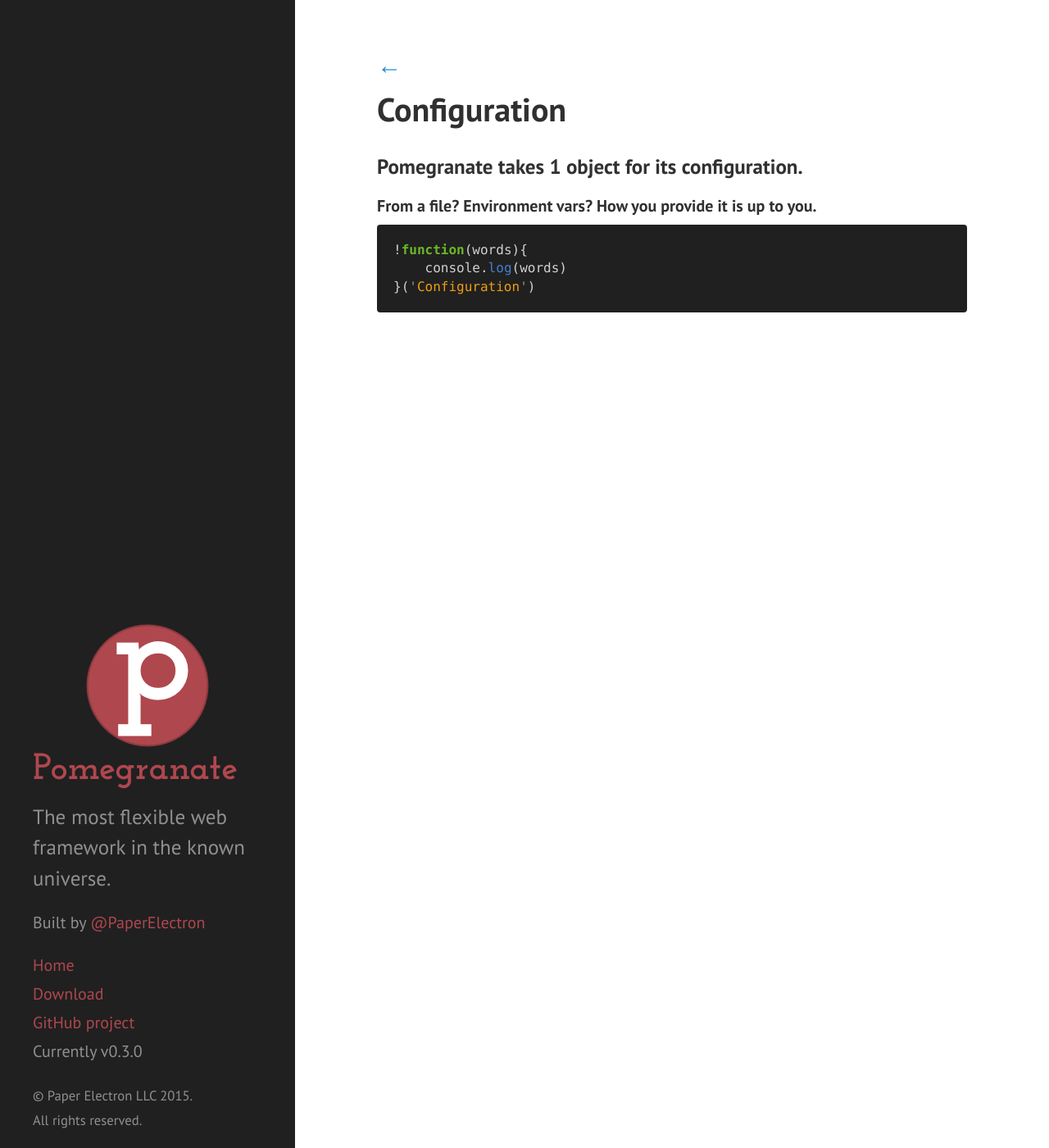
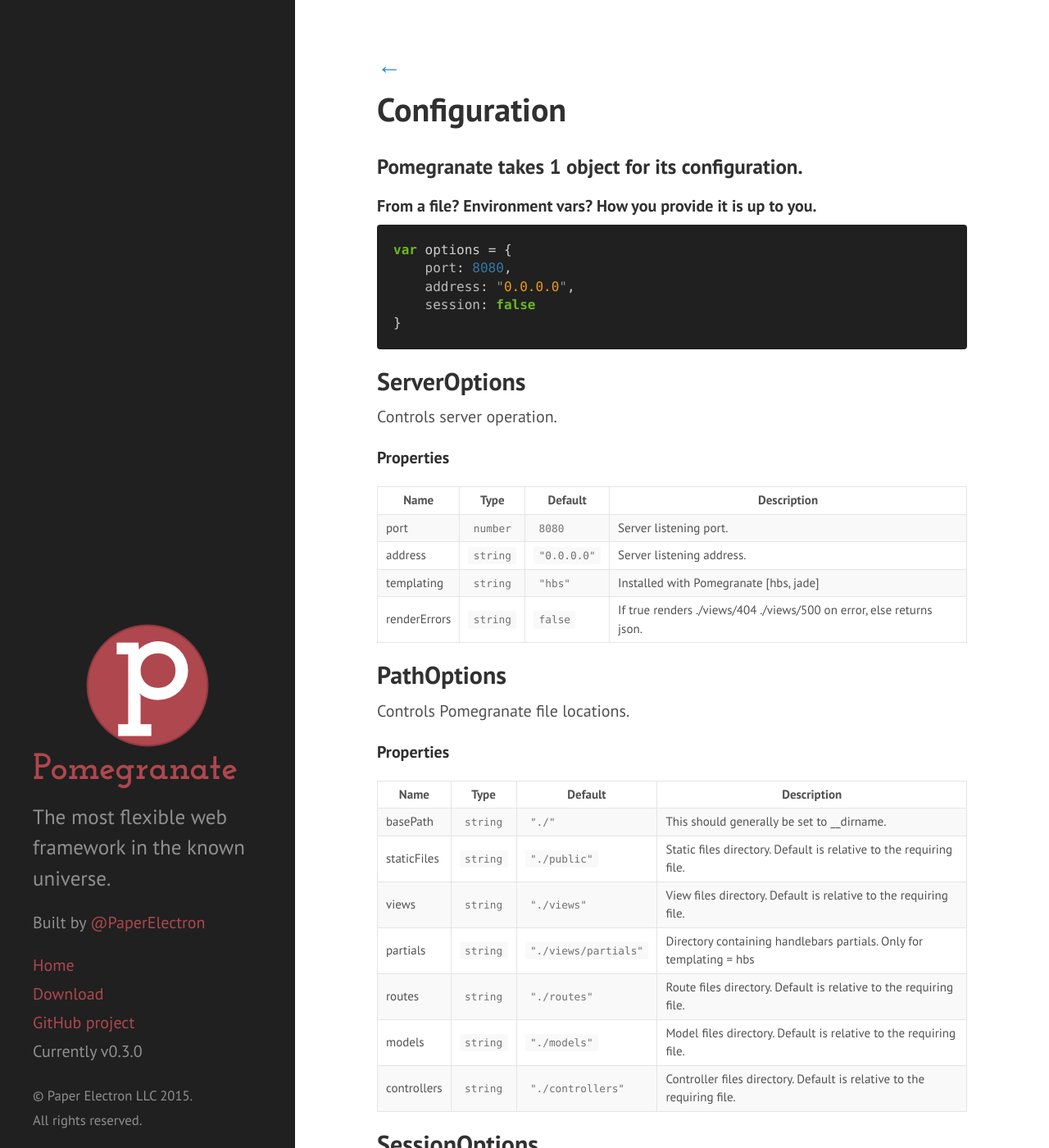
Before and after one commit to Pomegranate/Pomegranate, a Jekyll site: the page built from _gh-pages/docs/configuration.md, in a window 1280 px wide and 1400 px high. Shown: the whole window at 82% size. Built offline with Jekyll 4.4.1, drawn with Linux system fonts in a browser that asks for light colours; Markdown is read by kramdown in place of the engine named in the settings; some of the changed text lies outside the part shown.

Commit message:
Automate doc generation > gh-pages

````diff
--- a/_gh-pages/_config.yml
+++ b/_gh-pages/_config.yml
@@ -1,5 +1,7 @@
 # Dependencies
 markdown:         redcarpet
+redcarpet:
+  extensions: ["no_intra_emphasis", "fenced_code_blocks", "autolink", "tables", "with_toc_data"]
 highlighter:      pygments
 
 # Permalinks
--- a/_gh-pages/docs/configuration.md
+++ b/_gh-pages/docs/configuration.md
@@ -8,7 +8,104 @@ title: Configuration
 #### From a file? Environment vars? How you provide it is up to you.
 
 ```javascript
-!function(words){
-    console.log(words)
-}('Configuration')
+var options = {
+    port: 8080,
+    address: "0.0.0.0",
+    session: false
+}
 ```
+
+<a name="module_ServerOptions"></a>
+## ServerOptions
+Controls server operation.
+
+**Properties**
+
+| Name | Type | Default | Description |
+| --- | --- | --- | --- |
+| port | <code>number</code> | <code>8080</code> | Server listening port. |
+| address | <code>string</code> | <code>&quot;0.0.0.0&quot;</code> | Server listening address. |
+| templating | <code>string</code> | <code>&quot;hbs&quot;</code> | Installed with Pomegranate [hbs, jade] |
+| renderErrors | <code>string</code> | <code>false</code> | If true renders ./views/404 ./views/500 on error, else returns json. |
+
+
+
+<a name="module_PathOptions"></a>
+## PathOptions
+Controls Pomegranate file locations.
+
+**Properties**
+
+| Name | Type | Default | Description |
+| --- | --- | --- | --- |
+| basePath | <code>string</code> | <code>&quot;./&quot;</code> | This should generally be set to __dirname. |
+| staticFiles | <code>string</code> | <code>&quot;./public&quot;</code> | Static files directory. Default is relative to the requiring file. |
+| views | <code>string</code> | <code>&quot;./views&quot;</code> | View files directory. Default is relative to the requiring file. |
+| partials | <code>string</code> | <code>&quot;./views/partials&quot;</code> | Directory containing handlebars partials. Only for templating = hbs |
+| routes | <code>string</code> | <code>&quot;./routes&quot;</code> | Route files directory. Default is relative to the requiring file. |
+| models | <code>string</code> | <code>&quot;./models&quot;</code> | Model files directory. Default is relative to the requiring file. |
+| controllers | <code>string</code> | <code>&quot;./controllers&quot;</code> | Controller files directory. Default is relative to the requiring file. |
+
+
+
+<a name="module_SessionOptions"></a>
+## SessionOptions
+Controls Server sessions and session storage.
+
+**Properties**
+
+| Name | Type | Default | Description |
+| --- | --- | --- | --- |
+| session | <code>object</code> &#124; <code>boolean</code> | <code>false</code> | Session Configuration. See [Express-session](https://github.com/expressjs/session) |
+| session.secret | <code>string</code> | <code>&quot;process.exit()&quot;</code> | No default, Pomegranate will exit if not set. |
+| session.name | <code>string</code> | <code>&quot;pomegranate.sid&quot;</code> | Session cookie name. |
+| session.ttl | <code>number</code> | <code>60 * 60 * 24 * 7</code> | Expiration time for session data. In seconds. |
+| session.resave | <code>boolean</code> | <code>false</code> | Save session on every request, even if unmodified. |
+| session.rolling | <code>boolean</code> | <code>false</code> | Reset the session cookie expiration on every request. |
+| session.saveUninitialized | <code>boolean</code> | <code>false</code> | Save new but unmodified session data. |
+
+
+
+<a name="module_RedisOptions"></a>
+## RedisOptions
+Controls Redis connection settings.
+
+**Properties**
+
+| Name | Type | Default | Description |
+| --- | --- | --- | --- |
+| redis | <code>object</code> &#124; <code>boolean</code> | <code>false</code> | Redis connection details. See [Node Redis](https://github.com/mranney/node_redis) |
+| redis.host | <code>string</code> | <code>&quot;localhost&quot;</code> | Redis server address. |
+| redis.port | <code>number</code> | <code>6379</code> | Redis server port. |
+| redis.password | <code>string</code> | <code>null</code> | Redis auth password. |
+
+
+
+<a name="module_SQLOptions"></a>
+## SQLOptions
+Controls SQL connection settings [Postgres, MySQL, MsSQL, MariaDB].
+
+**Properties**
+
+| Name | Type | Default | Description |
+| --- | --- | --- | --- |
+| sql | <code>object</code> &#124; <code>boolean</code> | <code>false</code> | SQL connection details. See [Sequelize](https://github.com/sequelize/sequelize) |
+| sql.database | <code>string</code> | <code>&quot;no default&quot;</code> | SQL server address. |
+| sql.port | <code>number</code> | <code>no default</code> | Sql Server Port. |
+| sql.dialect | <code>string</code> | <code>&quot;sqlite&quot;</code> | SQL server dialect 'mysql','mariadb','sqlite','postgres','mssql' |
+| sql.persist | <code>boolean</code> | <code>true</code> | Destroys all model databases and recreates on startup. |
+
+
+
+<a name="module_CouchOptions"></a>
+## CouchOptions
+Controls CouchDB connection settings.
+
+**Properties**
+
+| Name | Type | Default | Description |
+| --- | --- | --- | --- |
+| couch | <code>object</code> &#124; <code>boolean</code> | <code>false</code> | CouchDb connection details. See [nano](https://github.com/dscape/nano) |
+| couch.url | <code>string</code> | <code>&quot;no default&quot;</code> | CouchDB connection url. |
+| couch.prefix | <code>string</code> | <code>&quot;pomegranate&quot;</code> | Used to prefix database names, to support multitenancy. |
+| couch.persist | <code>boolean</code> | <code>true</code> | Destroys all model databases and recreates on startup. |
--- a/_gh-pages/public/css/hyde.css
+++ b/_gh-pages/public/css/hyde.css
@@ -45,6 +45,9 @@ html {
     }
 }
 
+.scroll-x {
+  overflow-x: auto;
+}
 /*
  * Sidebar
  *
--- a/_gh-pages/public/css/poole.css
+++ b/_gh-pages/public/css/poole.css
@@ -155,8 +155,8 @@ pre {
 code {
   padding: .25em .5em;
   font-size: 85%;
-  color: rgba(255, 255, 255, .5);
-  background-color: #202020;
+  color: #717171;
+  background-color: #f9f9f9;
   border-radius: 3px;
 }
 pre {
@@ -237,6 +237,7 @@ img {
 
 /* Tables */
 table {
+  font-size: .75rem;
   margin-bottom: 1rem;
   width: 100%;
   border: 1px solid #e5e5e5;
--- a/package.json
+++ b/package.json
@@ -10,6 +10,7 @@
   "scripts": {
     "test": "NODE_ENV=test mocha --ui tdd --reporter spec",
     "readme": "jsdoc2md -t docs/readme.hbs \"lib/**/*.js\" > Readme.md",
+    "TPub": "jsdoc2md -t docs/configuration.hbs \"lib/Configuration/Config.js\" > _gh-pages/docs/configuration.md",
     "publish": "git subtree push --prefix _gh-pages origin gh-pages"
   },
   "keywords": [
````
Also changed, not shown: docs/configuration.hbs (added, +28 -0 lines), lib/Configuration/Config.js.
